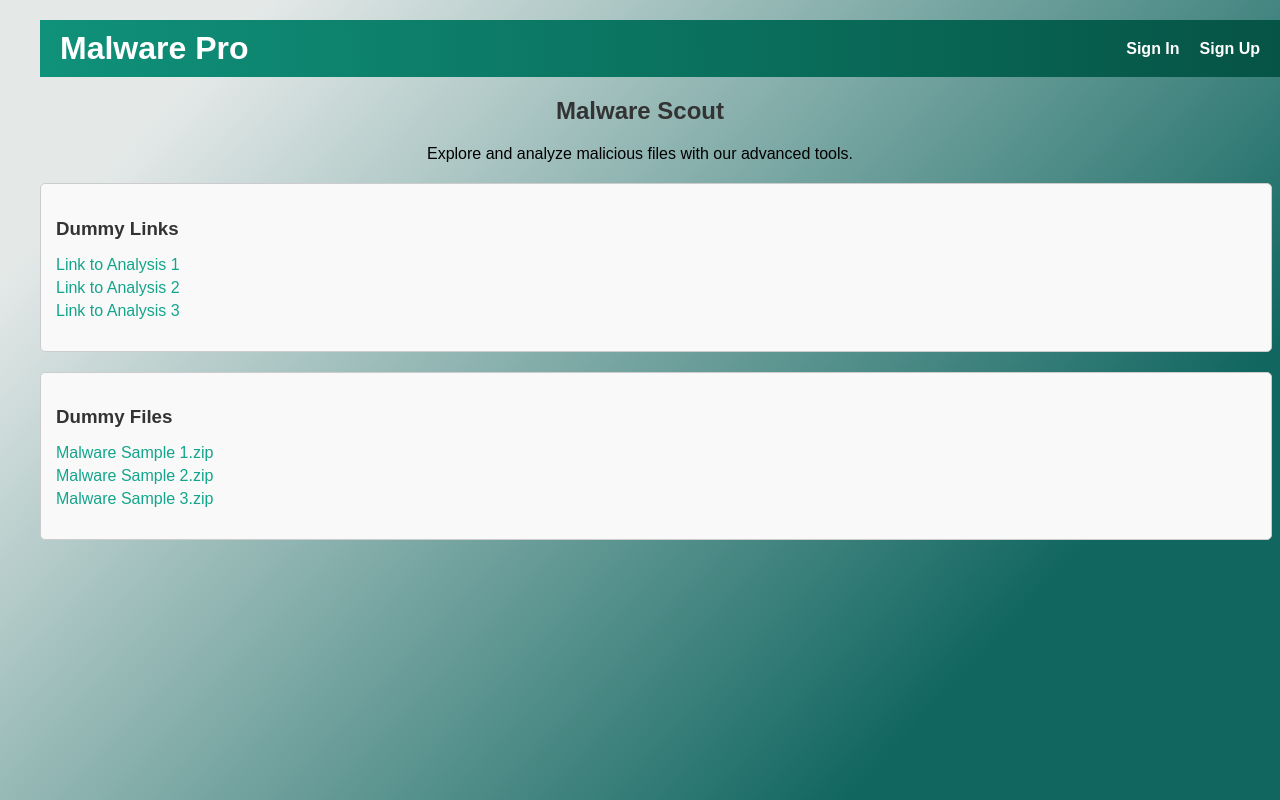
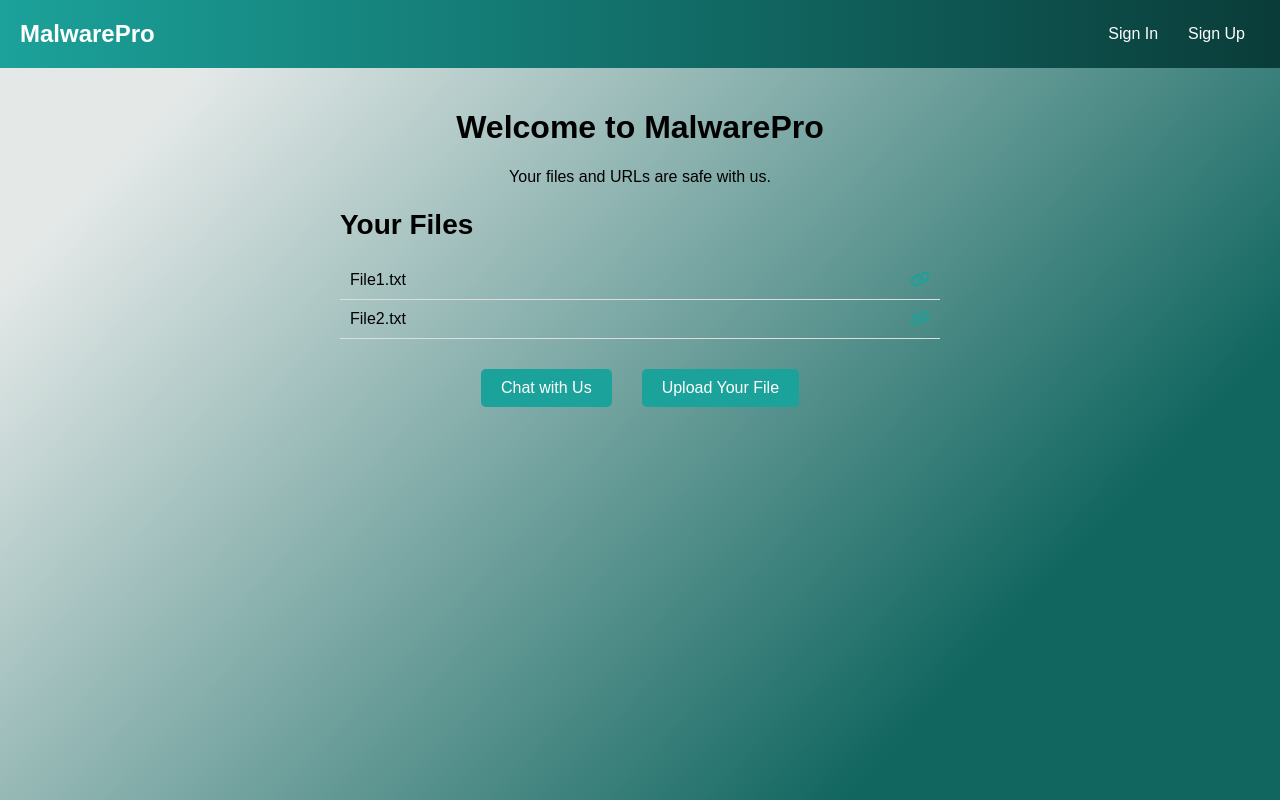
Before and after one commit to rameshpaudel/design-1-react-js-frontend, a React (Create React App) app: page / in a window 1280 px wide. Built offline with nearby package versions, Linux system fonts and the light colour scheme.

Commit message:
Update LandingPage with links to chat, upload,

```diff
--- a/src/App.js
+++ b/src/App.js
@@ -8,21 +8,16 @@ import AdminDashboard from './components/AdminDashboard';
 import Files from './components/Files';
 import UserManagement from './components/UserManagement';
 import Reports from './components/Reports';
-import FileUpload from './components/FileUpload'; // Import the FileUpload component
-
-
-
-
-
-import MainLandingPage from './components/MainLandingPage'; // Import the new component
-
+import FileUpload from './components/FileUpload';
+import Header from './components/Header';
+import LandingPage from './components/LandingPage';
 
 function App() {
     return (
         <Router>
             <div>
+                <Header /> {/* Place the Header here to show on all pages */}
                 <Routes>
-                <Route path="/" element={<MainLandingPage />} /> {/* Set this as the landing page */}
                     <Route path="/login" element={<Login />} />
                     <Route path="/register" element={<Register />} />
                     <Route path="/adminlogin" element={<AdministratorLogin />} />
@@ -31,10 +26,9 @@ function App() {
                     <Route path="/files" element={<Files />} />
                     <Route path="/user" element={<UserManagement />} />
                     <Route path="/reports" element={<Reports />} />
-                    <Route path="/upload" element={<FileUpload />} /> {/* Add this route */}
-
-
-                    {/* You can add other routes here */}
+                    <Route path="/upload" element={<FileUpload />} />
+                    <Route path="/" element={<LandingPage />} />
+                    {/* Remove the Header route, as it's not needed */}
                 </Routes>
             </div>
         </Router>
--- /dev/null
+++ b/src/components/FileDisplay.css
@@ -0,0 +1,28 @@
+
+/* src/components/FileDisplay.css */
+.file-display {
+    max-width: 600px;
+    margin: 0 auto;
+    text-align: left;
+}
+
+.file-display h2 {
+    font-size: 28px;
+    margin-bottom: 20px;
+}
+
+.file-display ul {
+    list-style-type: none;
+    padding: 0;
+}
+
+.file-item {
+    display: flex;
+    justify-content: space-between;
+    padding: 10px;
+    border-bottom: 1px solid #ddd;
+}
+
+.file-item a {
+    color: #1BA29A;
+}
--- /dev/null
+++ b/src/components/FileDisplay.js
@@ -0,0 +1,29 @@
+// src/components/FileDisplay.js
+import React from 'react';
+import './FileDisplay.css'; // Add styles here
+
+const FileDisplay = () => {
+    const files = [
+        { name: 'File1.txt', type: 'File', url: 'https://example.com/file1' },
+        { name: 'File2.txt', type: 'File', url: 'https://example.com/file2' },
+        // Add more files here
+    ];
+
+    return (
+        <div className="file-display">
+            <h2>Your Files</h2>
+            <ul>
+                {files.map((file, index) => (
+                    <li key={index} className="file-item">
+                        <span>{file.name}</span>
+                        <a href={file.url} target="_blank" rel="noopener noreferrer">
+                            <i className="fas fa-link"></i> {/* Example icon */}
+                        </a>
+                    </li>
+                ))}
+            </ul>
+        </div>
+    );
+};
+
+export default FileDisplay;
--- /dev/null
+++ b/src/components/Header.css
@@ -0,0 +1,20 @@
+/* src/components/Header.css */
+.header {
+    display: flex;
+    justify-content: space-between;
+    align-items: center;
+    background: linear-gradient(90deg, #1BA29A, #0A3C39);
+    padding: 20px;
+    color: white;
+}
+
+.header .logo {
+    font-size: 24px;
+    font-weight: bold;
+}
+
+.header nav a {
+    color: white;
+    margin: 0 15px;
+    text-decoration: none;
+}
--- a/src/components/Header.js
+++ b/src/components/Header.js
@@ -1,17 +1,20 @@
-// src/Header.js
+// src/components/Header.js
 import React from 'react';
-import './Header.css'; // You can style the header here
+import { Link } from 'react-router-dom';
+import './Header.css'; // Add styles here
 
 const Header = () => {
-  return (
-    <div className="header">
-      <h1 style={{ float: 'left', margin: '0', padding: '20px' }}>Malware Pro</h1>
-      <div style={{ float: 'right', padding: '20px' }}>
-        <a href="/signin" style={{ margin: '0 10px' }}>Sign In</a>
-        <a href="/signup" style={{ margin: '0 10px' }}>Sign Up</a>
-      </div>
-    </div>
-  );
+    return (
+        <header className="header">
+            <Link to="/" className="logo" style={{ textDecoration: 'none', color: 'inherit' }}>
+                MalwarePro
+            </Link>
+            <nav>
+                <Link to="/login">Sign In</Link>
+                <Link to="/register">Sign Up</Link>
+            </nav>
+        </header>
+    );
 };
 
 export default Header;
--- /dev/null
+++ b/src/components/LandingPage.css
@@ -0,0 +1,24 @@
+.landing-page {
+    text-align: center;
+    padding: 20px;
+}
+
+.links-container {
+    margin-top: 20px;
+}
+
+.landing-link {
+    display: inline-block;
+    margin: 10px 15px;
+    padding: 10px 20px;
+    background-color: #1BA29A; /* Use your preferred color */
+    color: white;
+    border-radius: 5px;
+    text-decoration: none;
+    transition: background-color 0.3s, transform 0.3s;
+}
+
+.landing-link:hover {
+    background-color: #158F80; /* Darker shade on hover */
+    transform: scale(1.05);
+}
--- /dev/null
+++ b/src/components/LandingPage.js
@@ -0,0 +1,22 @@
+// src/components/LandingPage.js
+import React from 'react';
+import { Link } from 'react-router-dom';
+import FileDisplay from './FileDisplay'; // Ensure you have this component
+import './LandingPage.css'; // Create styles if needed
+
+const LandingPage = () => {
+    return (
+        <div className="landing-page">
+            <h1>Welcome to MalwarePro</h1>
+            <p>Your files and URLs are safe with us.</p>
+            <FileDisplay />
+            <div className="links-container">
+                <Link to="/chat" className="landing-link">Chat with Us</Link>
+                <Link to="/upload" className="landing-link">Upload Your File</Link>
+
+            </div>
+        </div>
+    );
+};
+
+export default LandingPage;
--- a/src/components/MainLandingPage.css
+++ /dev/null
@@ -1,85 +0,0 @@
-body {
-    margin: 0; /* Remove default body margin */
-    font-family: Arial, sans-serif;
-  }
-
-  .main-landing-container {
-    padding: 20px;
-    max-width: 1200px; /* Center the container */
-    margin: 0 auto; /* Center the container horizontally */
-  }
-
-  .header {
-    display: flex;
-    justify-content: space-between;
-    align-items: center; /* Center items vertically */
-    background: linear-gradient(268.95deg, #04493C -17.56%, #13A58B 131.68%);
-    color: white;
-    padding: 10px 20px;
-    width: 100%; /* Full width */
-    position: relative; /* Allow absolute positioning of child elements */
-    z-index: 1; /* Ensure header stays on top */
-  }
-
-  .header-title {
-    margin: 0;
-  }
-
-  .header-links a {
-    color: white;
-    margin-left: 20px;
-    text-decoration: none;
-    font-weight: bold; /* Bold links */
-  }
-
-  .header-links a:hover {
-    text-decoration: underline; /* Underline on hover */
-  }
-
-  .content {
-    margin-top: 20px;
-    width: 100%; /* Full width for the content area */
-  }
-
-  .main-title {
-    color: #333;
-    text-align: center; /* Center title */
-  }
-
-  .description {
-    text-align: center; /* Center description */
-    margin-bottom: 20px; /* Space below the description */
-    font-size: 16px; /* Adjust font size */
-  }
-
-  .links-section, .files-section {
-    margin-top: 20px;
-    padding: 15px;
-    background-color: #f9f9f9; /* Light background for sections */
-    border: 1px solid #ccc; /* Border around sections */
-    border-radius: 5px; /* Rounded corners */
-    width: 100%; /* Full width for sections */
-  }
-
-  h3 {
-    color: #333;
-    margin-bottom: 10px; /* Space below section headings */
-  }
-
-  ul {
-    list-style-type: none; /* Remove default list styles */
-    padding: 0; /* Remove padding */
-  }
-
-  li {
-    margin: 5px 0; /* Space between list items */
-  }
-
-  li a {
-    color: #13A58B; /* Link color */
-    text-decoration: none; /* Remove underline */
-  }
-
-  li a:hover {
-    text-decoration: underline; /* Underline on hover */
-  }
--- a/src/components/MainLandingPage.js
+++ /dev/null
@@ -1,43 +0,0 @@
-import React from 'react';
-import './MainLandingPage.css'; // Ensure this path is correct
-
-const MainLandingPage = () => {
-  return (
-    <div className="main-landing-container">
-      <header className="header">
-        <h1 className="header-title">Malware Pro</h1>
-        <div className="header-links">
-          <a href="/login">Sign In</a>
-          <a href="/register">Sign Up</a>
-        </div>
-      </header>
-
-      <div className="content">
-        <h2 className="main-title">Malware Scout</h2>
-        <p className="description">
-          Explore and analyze malicious files with our advanced tools.
-        </p>
-
-        <div className="links-section">
-          <h3>Dummy Links</h3>
-          <ul>
-            <li><a href="http://example.com/link1">Link to Analysis 1</a></li>
-            <li><a href="http://example.com/link2">Link to Analysis 2</a></li>
-            <li><a href="http://example.com/link3">Link to Analysis 3</a></li>
-          </ul>
-        </div>
-
-        <div className="files-section">
-          <h3>Dummy Files</h3>
-          <ul>
-            <li><a href="http://example.com/file1.zip">Malware Sample 1.zip</a></li>
-            <li><a href="http://example.com/file2.zip">Malware Sample 2.zip</a></li>
-            <li><a href="http://example.com/file3.zip">Malware Sample 3.zip</a></li>
-          </ul>
-        </div>
-      </div>
-    </div>
-  );
-};
-
-export default MainLandingPage;
```
